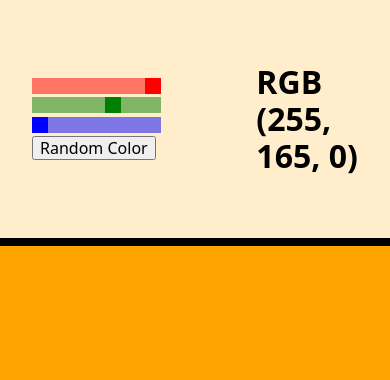
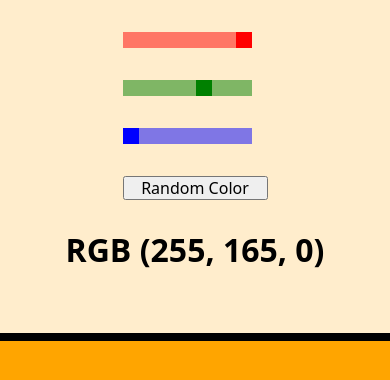
Before and after one commit to Vieraaaas/color-mixer, a plain HTML site: page index.html in a window 390 px wide. Drawn offline with nearby package versions, Linux system fonts and the light colour scheme.

Commit message:
style: add media queries for small screens

```diff
--- a/style.css
+++ b/style.css
@@ -58,3 +58,23 @@ input[type="range"]::-webkit-slider-thumb {
 #blue {
   --slider-color: 0, 0, 255;
 }
+
+@media (max-width: 930px) {
+  header {
+    flex-direction: column;
+  }
+
+  form {
+    display: flex;
+    flex-direction: column;
+  }
+  form input {
+    margin-bottom: 2rem;
+  }
+}
+
+@media (max-width: 365px) {
+  #rgb {
+    font-size: 18px;
+  }
+}
```
